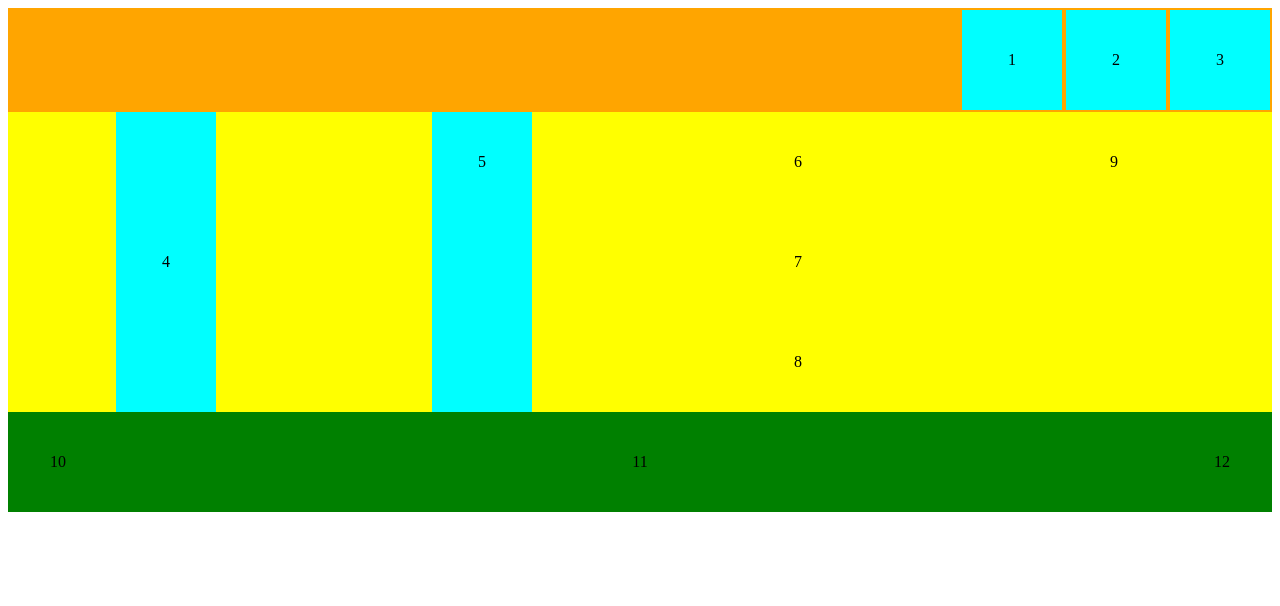
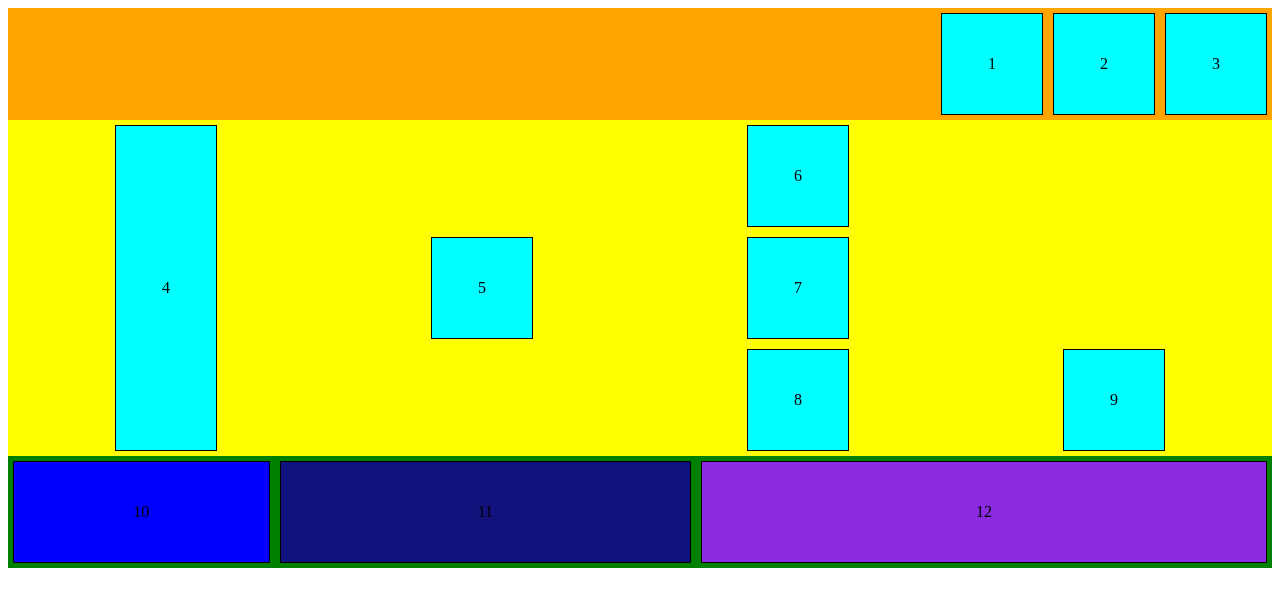
Before and after one commit to hzj04473/dt_4th_gd, a plain HTML site: page css/1122/4.실습4.html in a window 1280 px wide. Drawn offline with Linux system fonts and the light colour scheme.

Commit message:
1121. css flex 실습4 (수정)

```diff
--- a/css/1122/4.실습4.css
+++ b/css/1122/4.실습4.css
@@ -3,45 +3,64 @@
   flex-direction: column;
 }
 
+.item {
+  display: flex;
+  justify-content: center;
+  align-items: center;
+  width: 100px;
+  background: aqua;
+  border: 1px solid black;
+  text-align: center;
+  margin: 5px;
+  line-height: 100px;
+}
+
 .flex1 {
   background-color: orange;
   display: flex;
-  flex-direction: row;
   justify-content: flex-end;
-}
-
-.fl1-1 {
-  background-color: aqua;
-  margin: 2px;
 }
 
 .flex2 {
   background-color: yellow;
   display: flex;
-  flex-direction: row;
   justify-content: space-around;
 }
 
 .flex2-1 {
-  background-color: aqua;
+  display: flex;
+}
+
+.flex2-2 {
   display: flex;
   align-items: center;
 }
 
-.flex2-2 {
-  background-color: aqua;
+.flex2-3 {
+  display: flex;
+  flex-direction: column;
+  align-items: center;
+}
+
+.flex2-4 {
+  display: flex;
+  align-items: flex-end;
 }
 
 .flex3 {
   background-color: green;
   display: flex;
-  flex-direction: row;
-  justify-content: space-between;
 }
 
-.item {
-  width: 100px;
-  height: 100px;
-  text-align: center;
-  line-height: 100px;
+.fl3-1 {
+  background: blue;
+  flex-grow: 1;
 }
+.fl3-2 {
+  background-color: rgb(18, 18, 125);
+  flex-grow: 2;
+}
+.fl3-3 {
+  background: blueviolet;
+  flex-grow: 3;
+}
```
Also changed, not shown: css/1122/4.실습4.html (+3 -0 lines).
